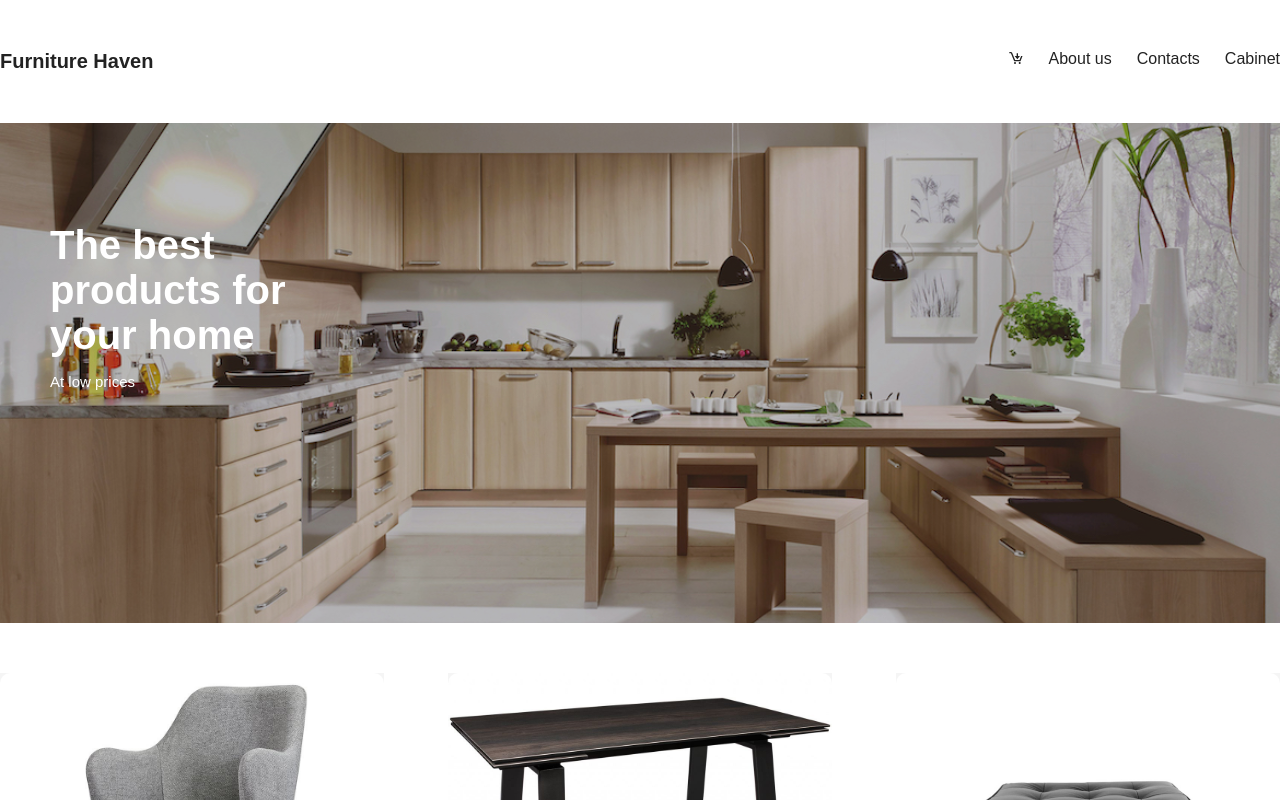
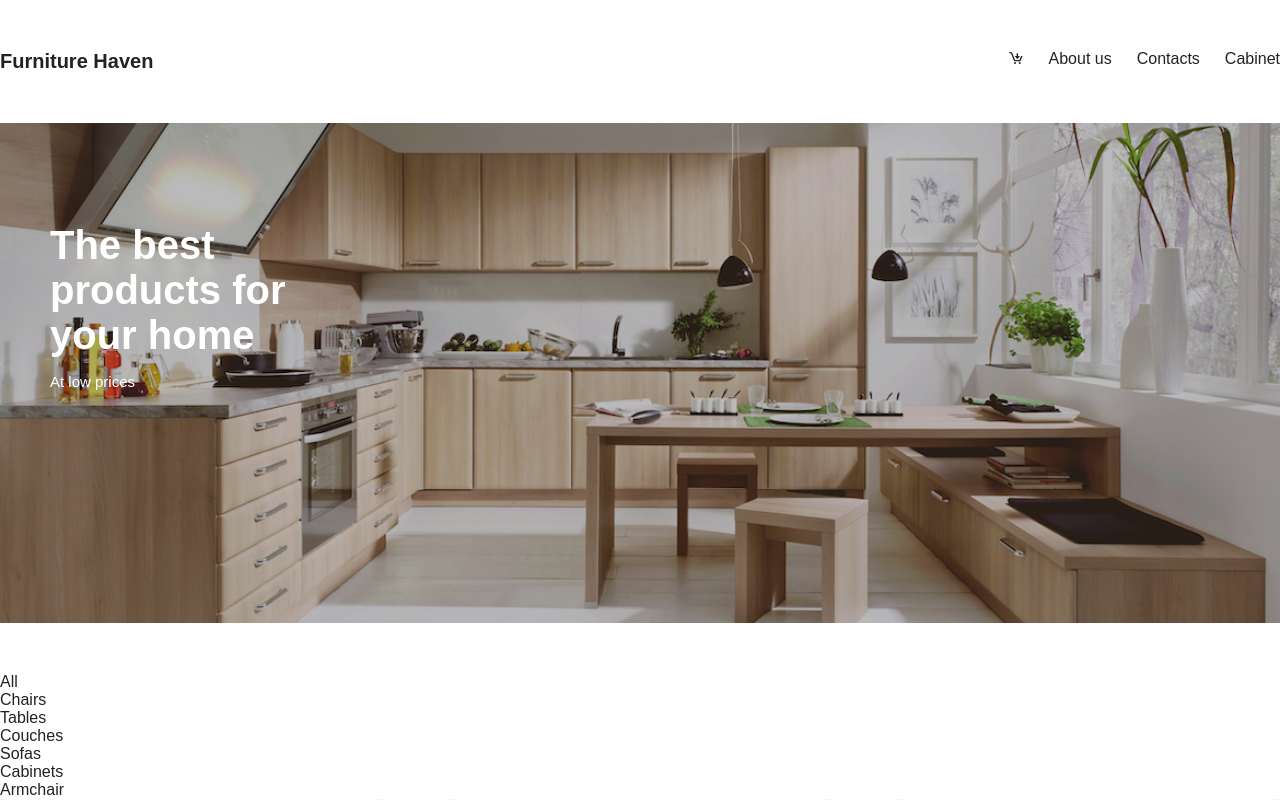
Before and after one commit to Menma333/Furniture-Haven-shop, a React (Create React App) app: page / in a window 1280 px wide. Shown: the top 800 px of the page. Built offline with nearby package versions, Linux system fonts and the light colour scheme; a web font is replaced by a local one.

Commit message:
Adding Styles to Categories

```diff
--- a/src/App.js
+++ b/src/App.js
@@ -2,6 +2,7 @@ import React from "react"
 import Header from "./components/Header";
 import Footer from "./components/Footer";
 import Items from "./components/Items";
+import Categories from "./components/Categories";
 
 class App extends React.Component {
   constructor(props) {
@@ -71,6 +72,7 @@ class App extends React.Component {
     return (
       <div className="wrapper">
         <Header orders={this.state.orders} onDelete={this.deleteOrder} />
+        <Categories />
         <Items items={this.state.items} onAdd={this.addToOrder} />
         <Footer />
       </div>
--- /dev/null
+++ b/src/components/Categories.jsx
@@ -0,0 +1,51 @@
+import React, { Component } from "react";
+
+export class Categories extends Component {
+  constructor(props) {
+    super(props);
+    this.state = {
+      categories: [
+        {
+          key: "all",
+          name: "All",
+        },
+        {
+          key: "chairs",
+          name: "Chairs",
+        },
+        {
+          key: "tables",
+          name: "Tables",
+        },
+        {
+          key: "couches",
+          name: "Couches",
+        },
+        {
+          key: "sofas",
+          name: "Sofas",
+        },
+        {
+          key: "сabinets",
+          name: "Cabinets",
+        },
+        {
+          key: "armchair",
+          name: "Armchair",
+        },
+      ],
+    };
+  }
+
+  render() {
+    return (
+      <div className="categories">
+        {this.state.categories.map((el) => (
+          <div key={el.key}>{el.name}</div>
+        ))}
+      </div>
+    );
+  }
+}
+
+export default Categories;
```
